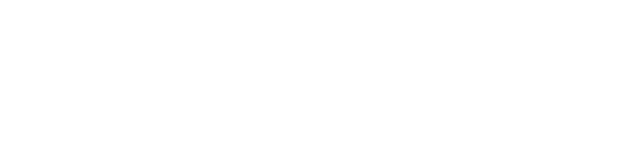
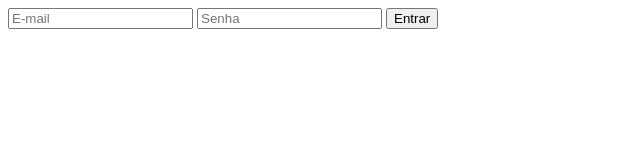
Before and after one commit to yanestevesufjf/fitness_frontend, a plain HTML site: page index.html in a window 1280 px wide. Shown: the whole page, without its empty margins (0-640 px from the left). Drawn offline with Linux system fonts and the light colour scheme.

Commit message:
Aplicando sistema de login

```diff
--- a/index.html
+++ b/index.html
@@ -2,7 +2,19 @@
     <head>
         <title>FloripaMaisTec</title>
     </head>
+
     <body>
+        <form onsubmit="login(event)">
+            <input placeholder="E-mail" type="email">
+            <input placeholder="Senha" type="password">
+            <button type="submit">Entrar</button>
+        </form>
 
+
+        <script>
+            function login(event) {
+                event.preventDefault()
+            }
+        </script>
     </body>
 </html>
```
